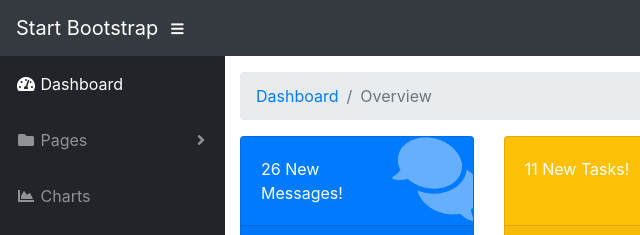
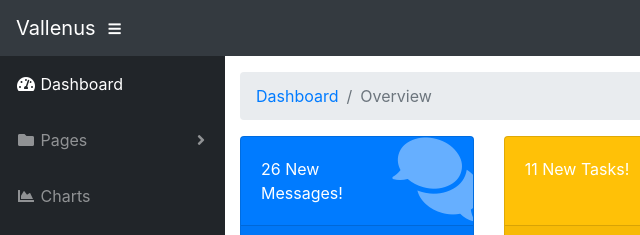
Before and after one commit to dfidalg0/vanellus, a website with bundled scripts: page startbootstrap-sb-admin-gh-pages/index.html in a window 1280 px wide. Shown: the top 235 px of the page, 0-640 px from the left. Built offline with nearby package versions, Linux system fonts and the light colour scheme.

Commit message:
index.js

```diff
--- a/startbootstrap-sb-admin-gh-pages/index.html
+++ b/startbootstrap-sb-admin-gh-pages/index.html
@@ -9,7 +9,7 @@
   <meta name="description" content="">
   <meta name="author" content="">
 
-  <title>SB Admin - Dashboard</title>
+  <title>Vallenus</title>
 
   <!-- Custom fonts for this template-->
   <link href="vendor/fontawesome-free/css/all.min.css" rel="stylesheet" type="text/css">
@@ -26,7 +26,7 @@
 
   <nav class="navbar navbar-expand navbar-dark bg-dark static-top">
 
-    <a class="navbar-brand mr-1" href="index.html">Start Bootstrap</a>
+    <a class="navbar-brand mr-1" href="index.html">Vallenus</a>
 
     <button class="btn btn-link btn-sm text-white order-1 order-sm-0" id="sidebarToggle" href="#">
       <i class="fas fa-bars"></i>
```
